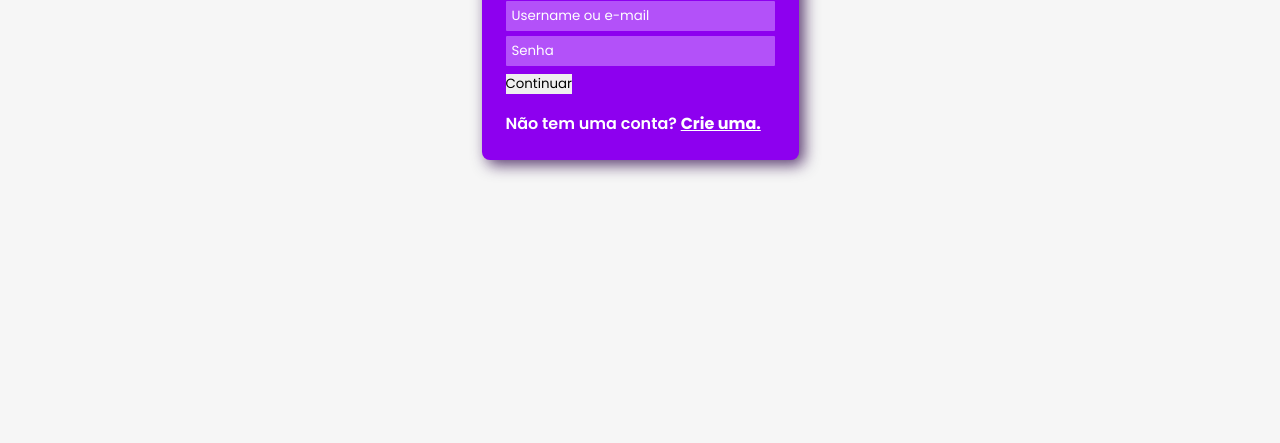
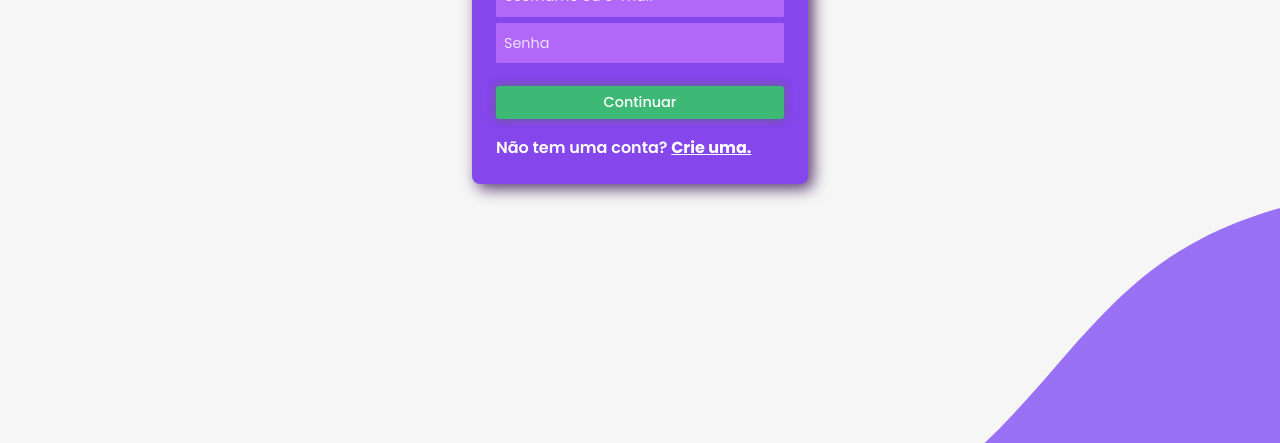
Before and after one commit to henriqueclaranhan/2-Hackathon-CCR, a website: page src/views/login.html in a window 1280 px wide. Shown: the part 357-800 px from the top of the page. Drawn offline with Linux system fonts and the light colour scheme; files that its build step writes are made by us from their sources.

Commit message:
update: login style for login page

```diff
--- a/public/styles/login.css
+++ b/public/styles/login.css
@@ -16,15 +16,29 @@ body{
     justify-content: center;
     background-color: #F6F6F6;
 }
+#blob-top{
+    position: absolute;
+    top: -54vw;
+    left: -10vh; /*-12%;*/
+    width: 105%;
+    height: 30%;
+    transition: 0.s25s;
+    transform: rotate(48deg);
+}
 #login-box{
+    z-index: 2;
     position: fixed;
     border-radius: 8px;
     max-width: 350px;
     max-height: 400px;
     padding: 1.5rem;
-    background: #8d00ef;
+    background: #8546eb;
     box-shadow: 5px 5px 15px #290047c2;
     transition: 0.25s ease-in-out;
+}
+form{
+    display: flex;
+    flex-direction: column;
 }
 #title{
     color: white;
@@ -38,25 +52,56 @@ body{
 .input-field input{
     background-color: #c779ffab;
     color: white;
-    height: 30px;
-    padding: 6px;
+    font-size: 0.9rem;
+    font-weight: 500;
+    height: 40px;
+    padding-left: 8px;
     border-radius: 1px;
 }
 #login-box div:not(:last-child){
-    margin-bottom: 4.5px;
+    margin-bottom: 6.5px;
 }
+
 .input-field input:focus{
-    outline-color: #d190ff;
+    outline-color: #c779ff;
     outline-style: solid;
     outline-width: medium;
 }
+input:-webkit-autofill,
+textarea:-webkit-autofill,
+select:-webkit-autofill {
+    -webkit-box-shadow: 0 0 0 1000px #c900fb7e inset !important;
+    -webkit-text-fill-color: white !important;
+}
 ::placeholder {
     color: white;
-    opacity: 1;
+    opacity: 80%;
+    font-weight: 400;
 }
 :-ms-input-placeholder {
     color: white;
+
 }
 ::-ms-input-placeholder {
     color: white;
 }
+#login-box input[type="submit"]{
+    margin-top: 1rem;
+    padding: 0.4rem;
+    font-size: 0.9rem;
+    font-weight: 500;
+    border-radius: 3px;
+    outline: none;
+    background-color: #3eb975;
+    color: white;
+    box-shadow: 0 0 8px #5b705dd2;
+}
+#blob-bottom{
+    position: absolute;
+    bottom: -65vw;
+    right: -25vh;
+    width: 125%;
+    height: 60%;
+    transition: 0.s25s;
+    transform: rotate(228deg);
+}
```
